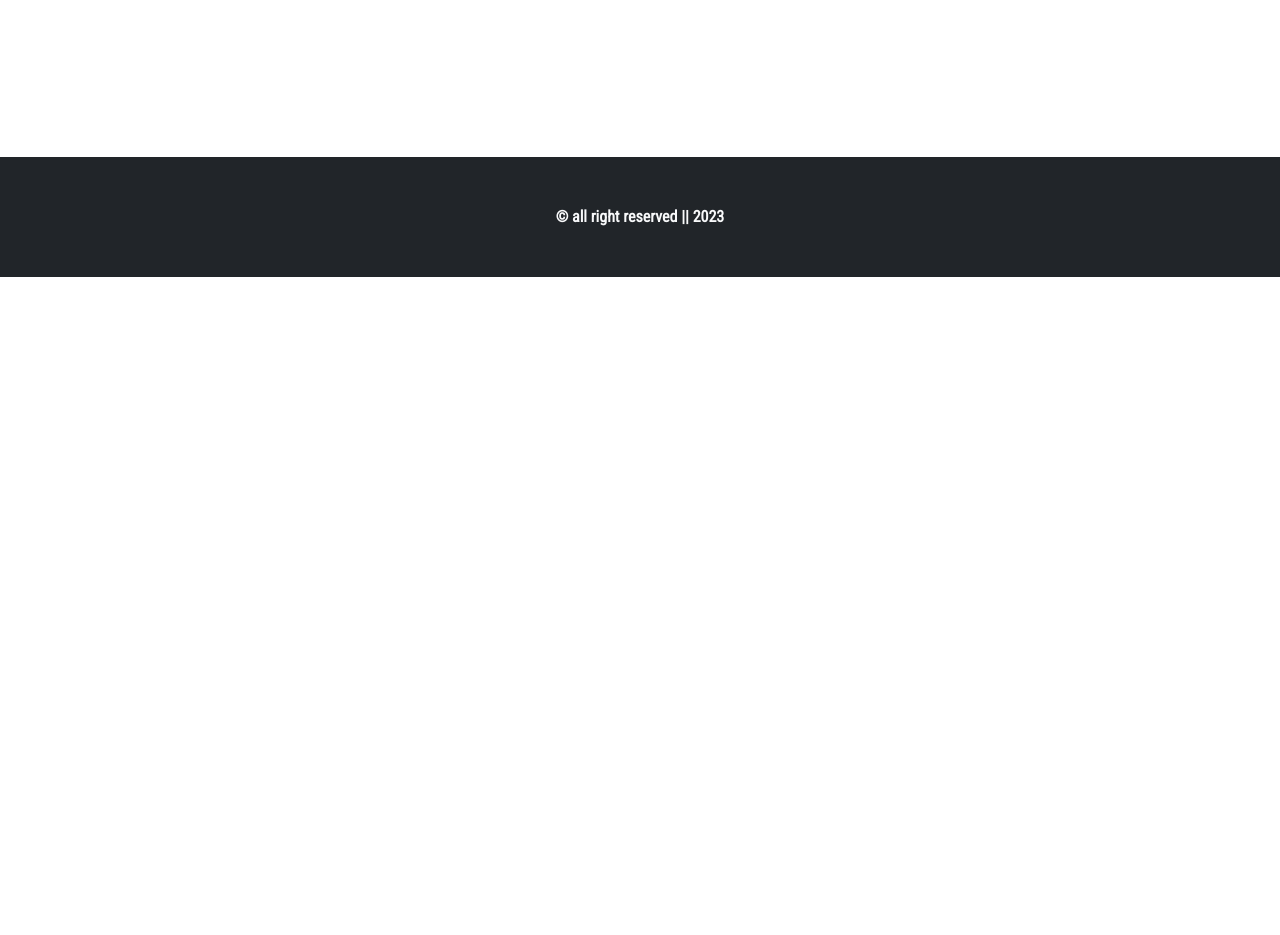
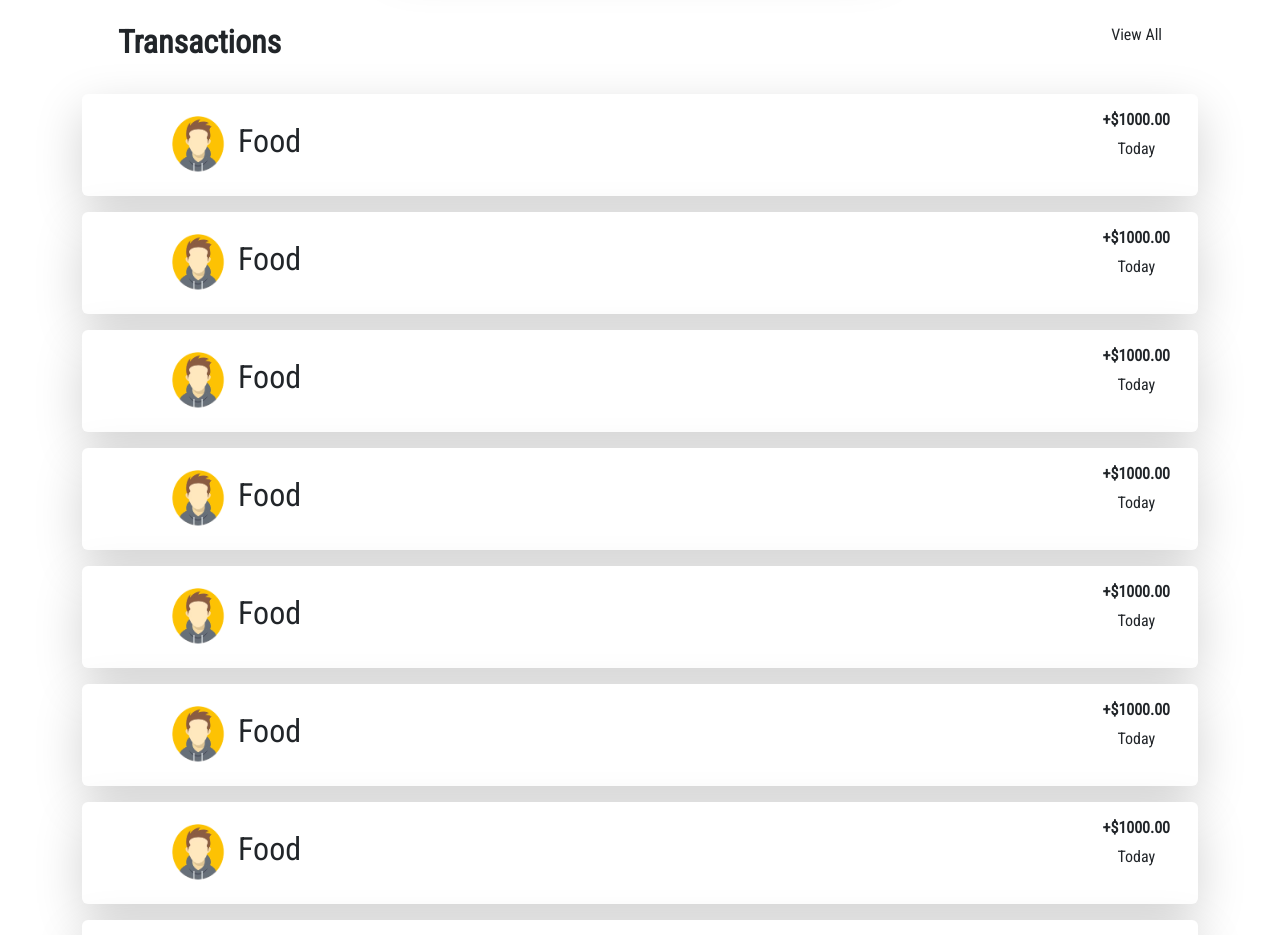
Before and after one commit to Emprcode/ft-v2, a React (Create React App) app: page /dashboard in a window 1280 px wide. Shown: the part 580-1515 px from the top of the page. Before the commit the page ends 857 px from the top, so only its background shows below. Built offline with nearby package versions, Linux system fonts and the light colour scheme.

Commit message:
working on dashboard UI

```diff
--- /dev/null
+++ b/src/components/card/TransactionCard.js
@@ -0,0 +1,22 @@
+import Card from "react-bootstrap/Card";
+import avatar from "../../assets/avatar.png";
+
+export const TransactionCard = () => {
+  return (
+    <Card className="shadow-lg border-0">
+      <Card.Body>
+        <div className="d-flex justify-content-between">
+          <div className="d-flex justify-content-center align-items-center mx-5">
+            <img src={avatar} alt="avatar" width="80px" height="70px" />
+
+            <h2 className="">Food</h2>
+          </div>
+          <div className="text-center">
+            <h6 className="fw-bold"> +$1000.00</h6>
+            <p>Today</p>
+          </div>
+        </div>
+      </Card.Body>
+    </Card>
+  );
+};
--- a/src/components/layout/Footer.js
+++ b/src/components/layout/Footer.js
@@ -3,7 +3,7 @@ import React from 'react'
 export const Footer = () => {
   return (
     <div className='text-center bg-dark fw-bold text-light p-5'>
-        &copy; all right reserved || 2023
+        &copy; all right reserved || Emprcode || 2023
     </div>
   )
 }
--- a/src/pages/dashboard/Dashboard.css
+++ b/src/pages/dashboard/Dashboard.css
@@ -7,6 +7,8 @@ background-image: url("https://www.transparenttextures.com/patterns/diagmonds-li
 
 .contact {
         background:linear-gradient(to right, #ffbf96, #fe7096),url(../../assets/image.png);
+        /* background-color:linear-gradient(to right, #ffbf96, #fe7096); */
+        /* background-image:url(../../assets/image.png); */
 
  }
 
--- a/src/pages/dashboard/Dashboard.js
+++ b/src/pages/dashboard/Dashboard.js
@@ -4,11 +4,12 @@ import { MainLayout } from "../../components/layout/MainLayout";
 import { Col, Container, Row } from "react-bootstrap";
 import avatar from "../../assets/avatar.png";
 import { Link } from "react-router-dom";
+import { TransactionCard } from "../../components/card/TransactionCard";
 
 const Dashboard = () => {
   return (
     <MainLayout>
-      <Container>
+      <Container className="p-4">
         {/* intro */}
         <Row>
           <Col>
@@ -32,7 +33,7 @@ const Dashboard = () => {
         </Row>
         {/* status display */}
         <div className="d-flex justify-content-center p-5">
-          <Row className="p-3 rounded contact ">
+          <Row className="p-3 rounded contact shadow-lg">
             <div>
               <div className="text-center">
                 <p className="p-2">Total Balance</p>
@@ -67,6 +68,32 @@ const Dashboard = () => {
           </Row>
         </div>
         {/* Transaction */}
+        <div>
+          <Row className="p-4">
+            <Col>
+              <h2 className="fw-bold">Transactions</h2>
+            </Col>
+            <Col>
+              <Link
+                to="/transactions"
+                className="d-flex justify-content-end nav-link">
+                View All
+              </Link>
+            </Col>
+          </Row>
+          <Row className="gap-3 ">
+            <TransactionCard />
+            <TransactionCard />
+            <TransactionCard />
+            <TransactionCard />
+            <TransactionCard />
+            <TransactionCard />
+            <TransactionCard />
+            <TransactionCard />
+            <TransactionCard />
+            <TransactionCard />
+          </Row>
+        </div>
       </Container>
     </MainLayout>
   );
```
